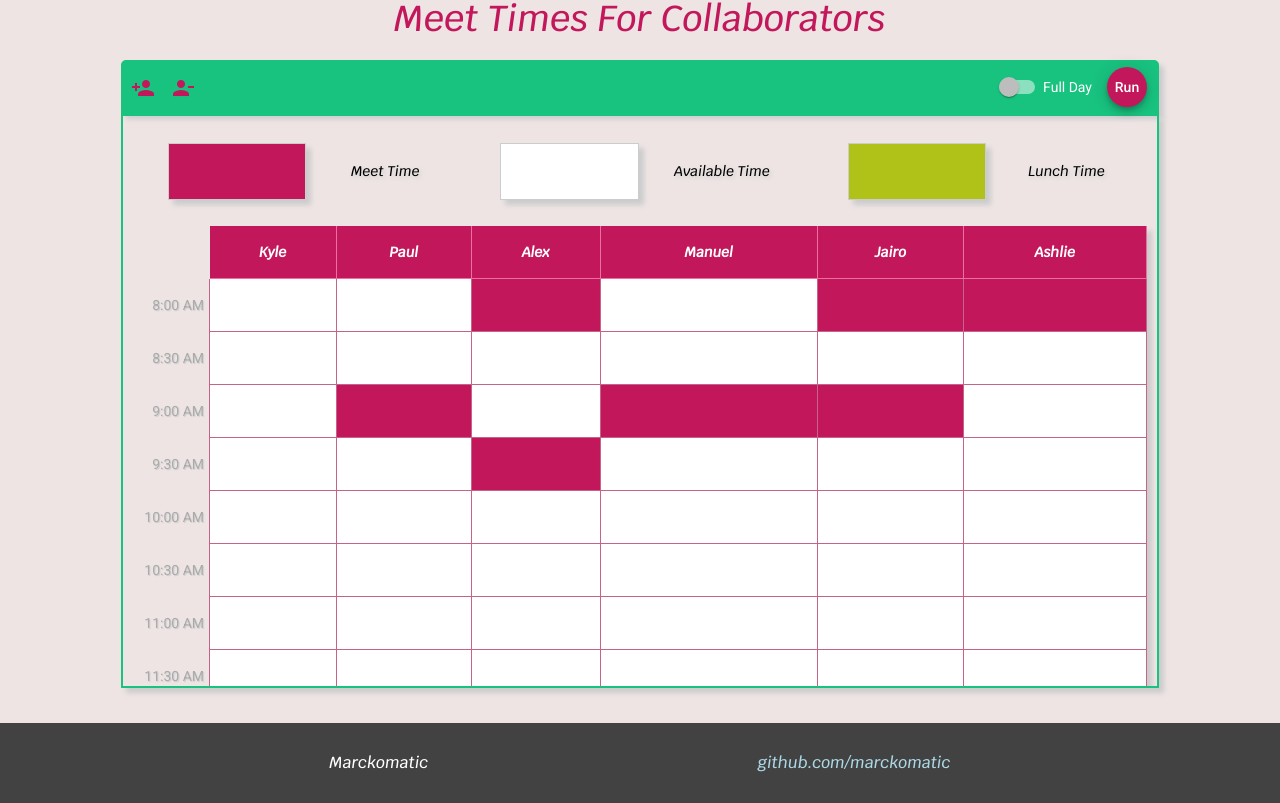
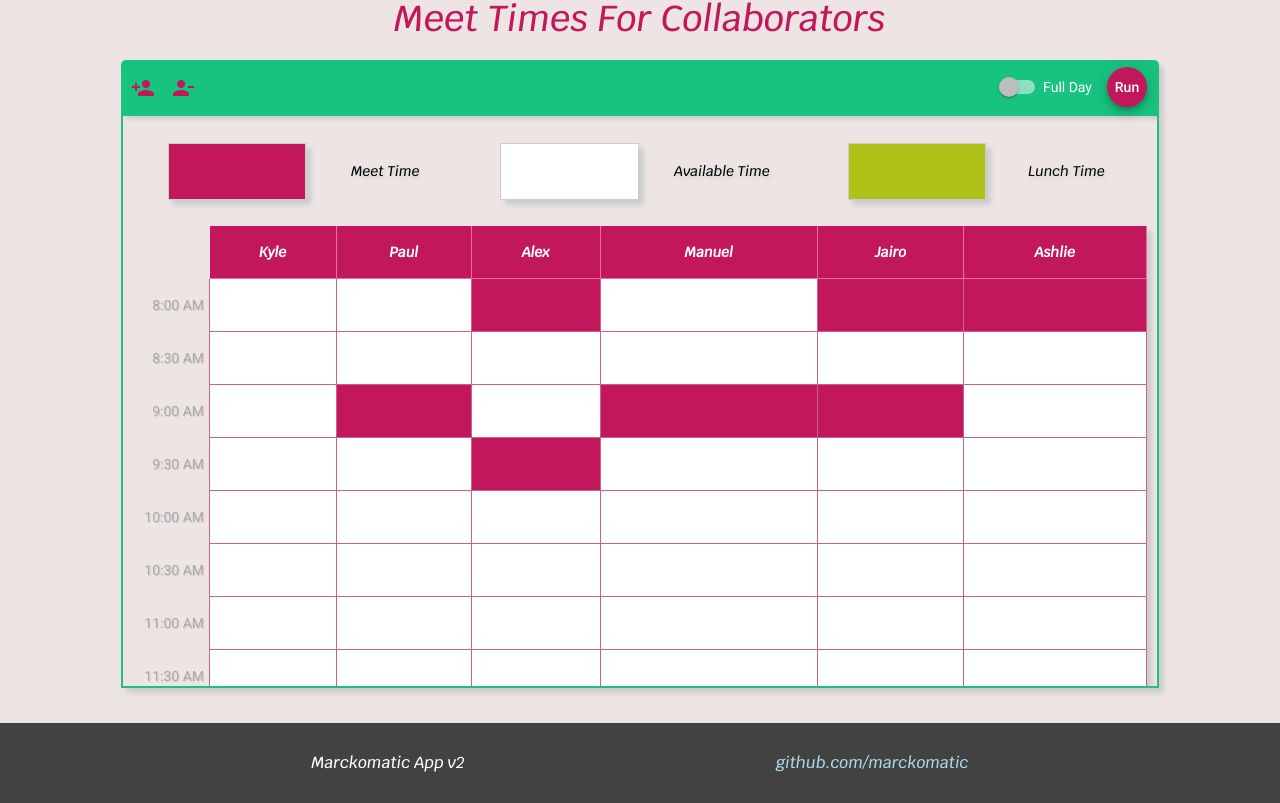
Before and after one commit to marckomatic/code-challenge, an Angular app: page / in a window 1280 px wide. Shown: the part 507-1310 px from the top of the page. Built offline with nearby package versions, Linux system fonts and the light colour scheme.

Commit message:
Add v2 label to test if is deployed on github

```diff
--- a/src/app/components/footer/footer.component.html
+++ b/src/app/components/footer/footer.component.html
@@ -1,6 +1,6 @@
 <footer>
     <div class="footer-element">
-        Marckomatic
+        Marckomatic App v2
     </div>
     <div class="footer-element">
         <a href="https://github.com/marckomatic" target="_blank">github.com/marckomatic</a>
```
